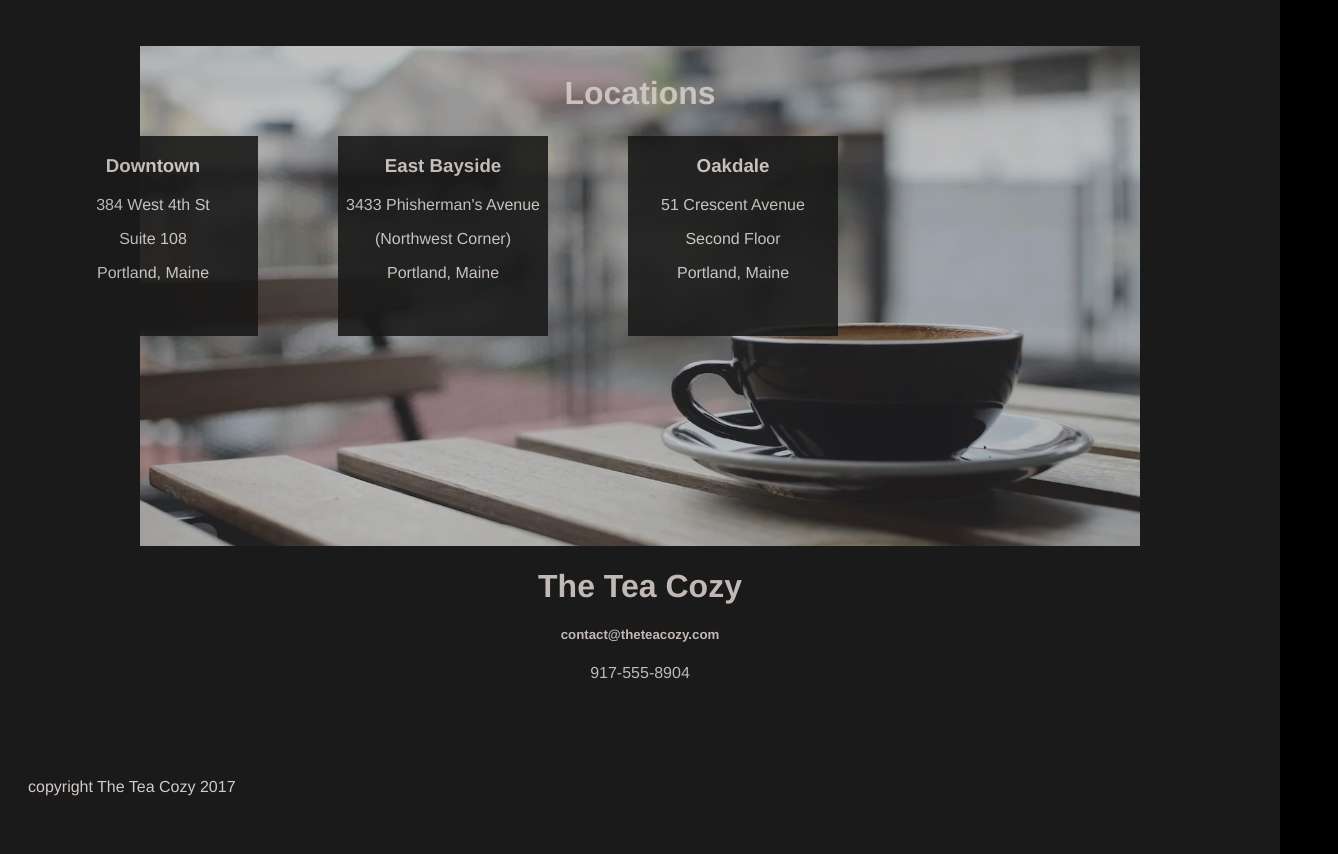
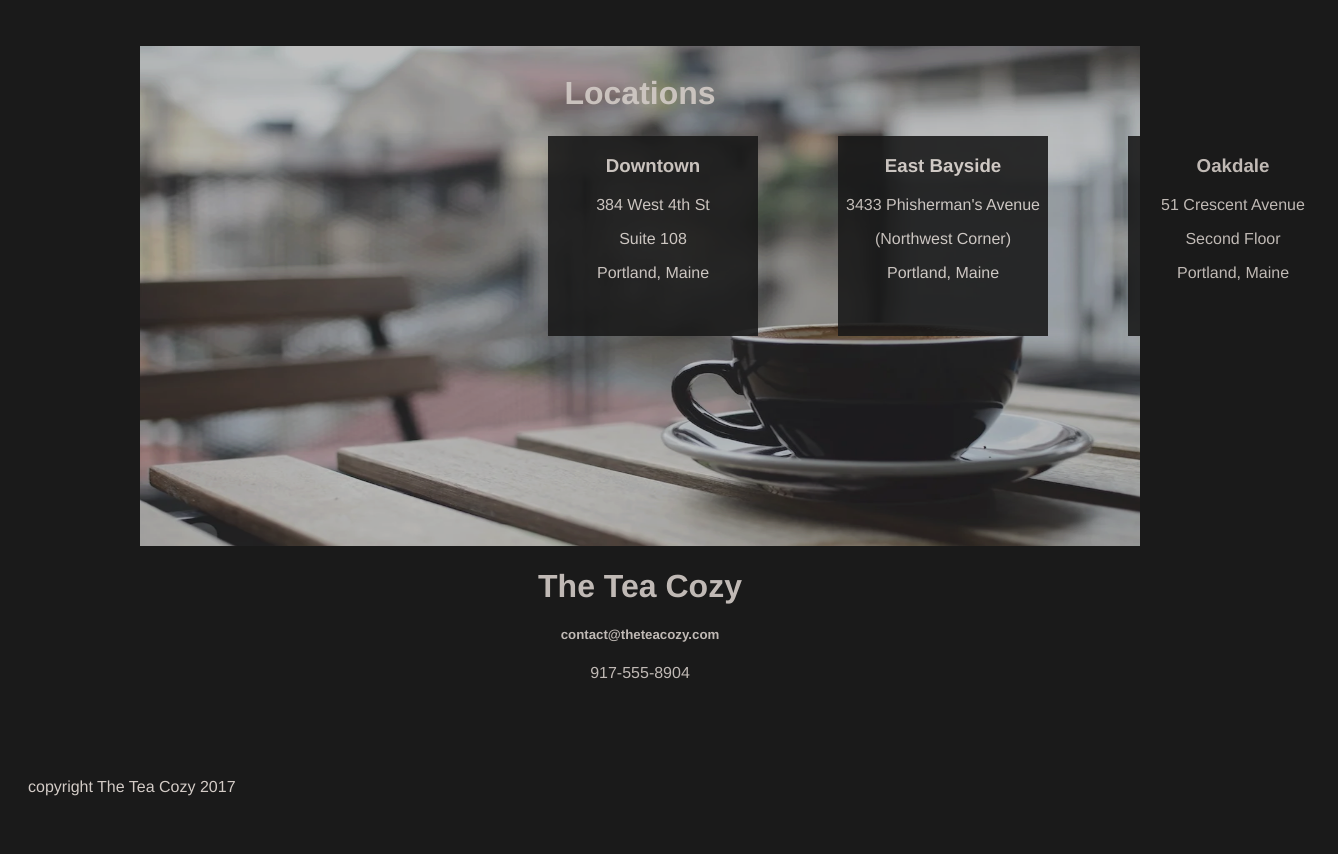
Before and after one commit to Sarah-Allett/codecademy-teacozy, a plain HTML site: page index.html in a window 1280 px wide. Shown: the part 1680-2534 px from the top of the page, 1338 px wide, since content can reach past the window. Drawn offline with Linux system fonts and the light colour scheme.

Commit message:
Realigning boxes

```diff
--- a/Resources/style.css
+++ b/Resources/style.css
@@ -157,6 +157,7 @@ position: absolute;
     position: relative;
     top: -300px;
     opacity: 1;
+    left: 500px;
   }
 
   #flex {
```
